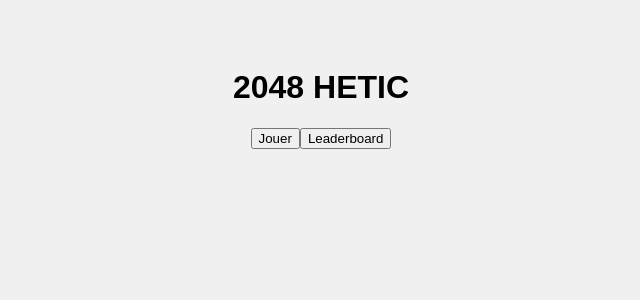
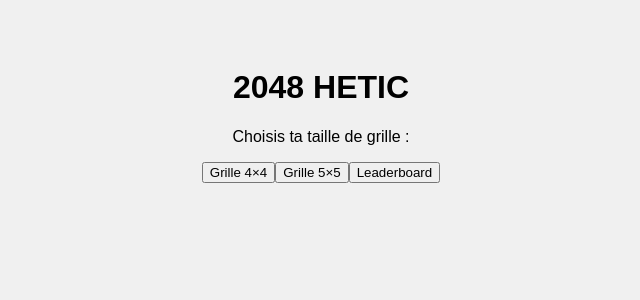
Before and after one commit to ThiBrule/H3-2048-REACT, a React (Vite) app in the folder 2048/: page / in a window 1280 px wide. Shown: the top 300 px of the page, without its empty margins (319-959 px from the left). Built offline with nearby package versions, Linux system fonts and the light colour scheme.

Commit message:
feat : Ajout du choix de grille et du leaderboard.

```diff
--- a/2048/src/App.jsx
+++ b/2048/src/App.jsx
@@ -1,14 +1,17 @@
+import { useState } from "react";
 import { BrowserRouter as Router, Routes, Route } from "react-router-dom";
 import Home from "./pages/Home";
 import Game from "./pages/Game";
 import Leaderboard from "./pages/Leaderboard";
 
 export default function App() {
+
+  const [gridSize, setGridSize] = useState(4);
   return (
     <Router>
       <Routes>
-        <Route path="/" element={<Home />} />
-        <Route path="/game" element={<Game />} />
+        <Route path="/" element={<Home setGridSize={setGridSize} />} />
+        <Route path="/game" element={<Game gridSize={gridSize} />} />
         <Route path="/leaderboard" element={<Leaderboard />} />
       </Routes>
     </Router>
--- a/2048/src/pages/Game.jsx
+++ b/2048/src/pages/Game.jsx
@@ -1,8 +1,10 @@
-export default function Game() {
+export default function Game({ gridSize }) {
   return (
     <div className="game-page">
       <h2>Jeu 2048</h2>
-      <p>La grille apparaîtra ici.</p>
+      <p>Grille sélectionnée : {gridSize}×{gridSize}</p>
+
+      <p>La grille apparaîtra ici…</p>
     </div>
   );
 }
--- a/2048/src/pages/Home.jsx
+++ b/2048/src/pages/Home.jsx
@@ -1,18 +1,32 @@
-import { Link } from "react-router-dom";
+import { Link, useNavigate } from "react-router-dom";
 
-export default function Home() {
+export default function Home({ setGridSize }) {
+  const navigate = useNavigate();
+
+  function startGame(size) {
+    setGridSize(size);
+    navigate("/game");
+  }
+
   return (
     <div className="home">
       <h1>2048 HETIC</h1>
+      <p>Choisis ta taille de grille :</p>
 
       <div className="actions">
-        <Link to="/game">
-          <button>Jouer</button>
-        </Link>
+
+        <button onClick={() => startGame(4)}>
+          Grille 4×4
+        </button>
+
+        <button onClick={() => startGame(5)}>
+          Grille 5×5
+        </button>
 
         <Link to="/leaderboard">
           <button>Leaderboard</button>
         </Link>
+
       </div>
     </div>
   );
```
